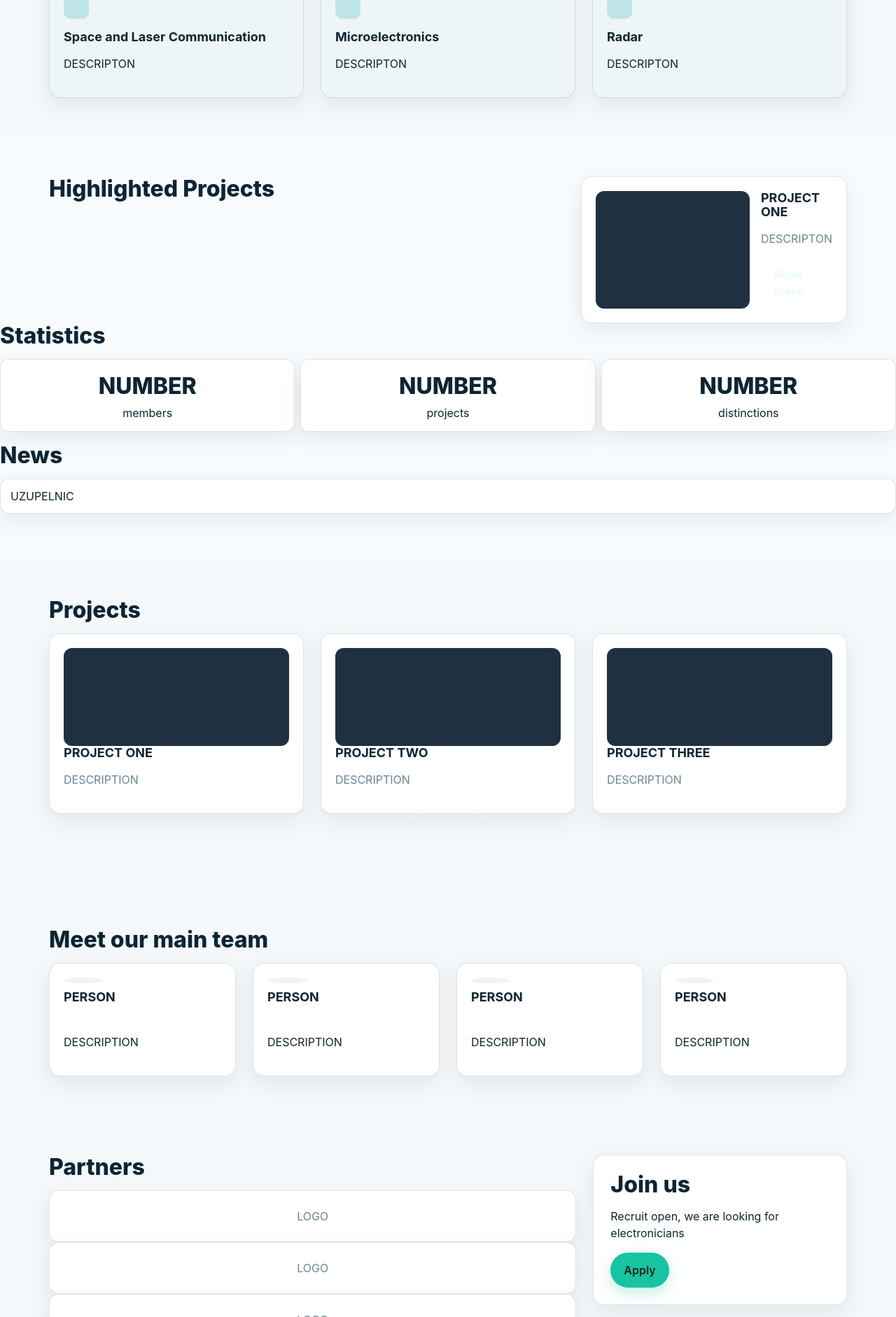
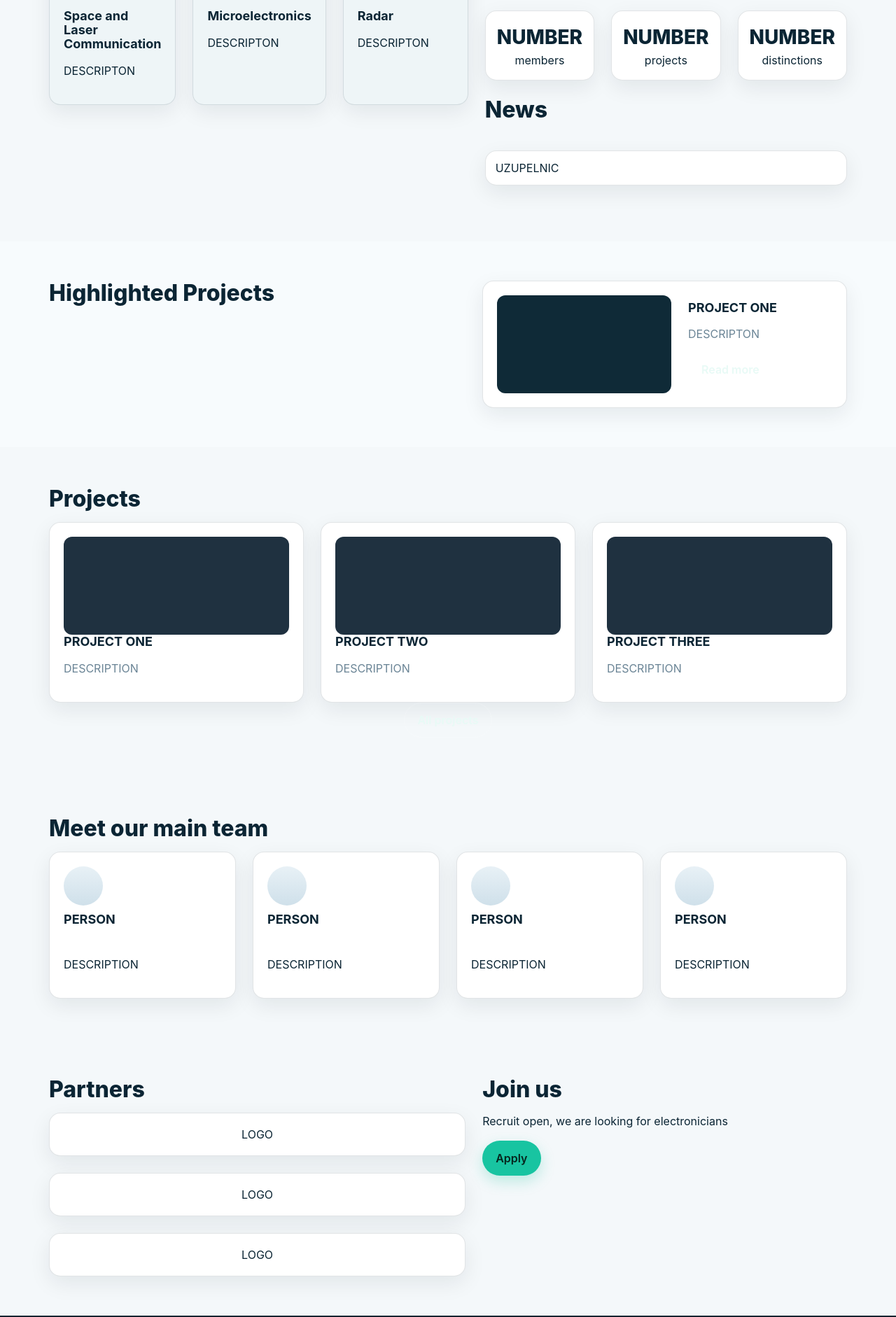
Before and after one commit to tsuruguu/skylink_website, a plain HTML site: page index.html in a window 1280 px wide. Shown: the part 705-2587 px from the top of the page at 70% size. Drawn offline with Linux system fonts and the light colour scheme.

Commit message:
Another changes

```diff
--- a/index.html
+++ b/index.html
@@ -11,7 +11,7 @@
 
     <body>
         <header class="site-header">
-            <div class="container-nav">
+            <div class="container nav">
                 <a class="brand" href="#home">
                     <span class="brand-text">AGH&nbsp;Skylink</span>
                 </a>
@@ -70,6 +70,23 @@
                         <p>DESCRIPTON</p>
                     </li>
                 </ul>
+
+            <aside class="sidebar">
+                <h2>Statistics</h2>
+                <ul class="stats">
+                    <li><span class="big">NUMBER</span><span>members</span></li>
+                    <li><span class="big">NUMBER</span><span>projects</span></li>
+                    <li><span class="big">NUMBER</span><span>distinctions</span></li>
+                </ul>
+
+                <h2 id="news">News</h2>
+                <ul class="news">
+                    <li>UZUPELNIC</li>
+                </ul>
+
+                <div id="linkedin-feed"></div>
+            </aside>
+
             </div>
         </section>
 
@@ -86,21 +103,7 @@
                 </article>
             </div>
 
-            <aside class="sidebar">
-                <h2>Statistics</h2>
-                <ul class="stats">
-                    <li><span class="big">NUMBER</span><span>members</span></li>
-                    <li><span class="big">NUMBER</span><span>projects</span></li>
-                    <li><span class="big">NUMBER</span><span>distinctions</span></li>
-                </ul>
 
-                <h2 id="news">News</h2>
-                <ul class="news">
-                    <li>UZUPELNIC</li>
-                </ul>
-
-                <div id="linkedin-feed"></div>
-            </aside>
         </section>
 
         <section class="section projects" id="projects">
--- a/style.css
+++ b/style.css
@@ -135,14 +135,17 @@ h3{font-size: 18px; font-weight: 700;}
     background: linear-gradient(135deg, rgba(78, 168, 222,.25), rgba(24,196,161,.25));
     display:inline-block; margin-bottom: 10px;
 }
+.features .container{
+  display:grid;
+  grid-template-columns: 2fr 1fr;
+  gap: var(--gap);
+  align-items: start;
+}
+.features .container > h2{ grid-column: 1 / -1; }
 
 .highlight{background: #f7fbfd;}
-.two{
-    display: grid; grid-template-columns: 1.35fr .65fr; gap: var(--gap); align-items: start;
-}
-.project.card{
-    display: grid; grid-template-columns:  220px 1fr; gap: 16px;
-}
+.two{ display:grid; grid-template-columns: 1.6fr 1.4fr; gap: var(--gap); }
+.project.card{ display:grid; grid-template-columns: 1fr 1.2fr; gap: var(--gap); align-items:center; }
 .thumb{
     background: #1f3140; border-radius: 12px; min-height: 140px;
 }
@@ -150,55 +153,53 @@ h3{font-size: 18px; font-weight: 700;}
     color: var(--muted); margin:6px 0 14px;
 }
 
+.sidebar{
+    display:grid; gap: var(--gap); position: sticky; top: 20px;
+}
 .sidebar h2{margin-top: 0;}
 .stats{
-    list-style: none; margin:0 0 16px; padding: 0;
-    display:grid ; grid-template-columns: repeat(3,1fr); gap: 8px;
+    list-style:none; margin:0; padding:0;
+    display:grid; grid-template-columns: repeat(3,1fr); gap: var(--gap);
 }
 .stats li{
-    background: var(--surface); border: 1px solid var(--border);
-    border-radius: 12px; padding: 14px; text-align: center; box-shadow: var(--shadow);
+    background: var(--surface); border:1px solid var(--border);
+    border-radius: var(--radius); box-shadow: var(--shadow);
+    padding:16px; text-align:center;
 }
-.big{
-    display:block; font-size:32px; font-weight: 800; color: var(--text); margin-bottom:2px;
-}
+.stats .big{display:block; font-weight:800; font-size:28px; }
 .news{
-    list-style: none; margin: 0; padding: 0;
+    list-style:none; margin:0; padding:0; display:grid; gap:10px;
 }
 .news li{
-    background: var(--surface); border:1px solid var(--border); border-radius: 12px;
-    padding: 12px 14px; box-shadow: var(--shadow); margin-bottom: 8px;
+    background: var(--surface); border:1px solid var(--border);
+    border-radius: var(--radius); box-shadow: var(--shadow); padding:12px 14px;
 }
 
 
-.cards{
-    list-style: none; margin: 0; padding:0 ; display:grid; gap: var(--gap)
-}
-.cards.three{grid-template-columns: repeat(3, 1fr);}
-.proj.thumb{min-height: 120px; margin-bottom:10px; background: #203747; border-radius:12px}
+
+.cards{ list-style:none; margin:0; padding:0; display:grid; gap: var(--gap); }
+.cards.three{ grid-template-columns: repeat(3,1fr); }
+.project .thumb{ aspect-ratio:16/9; background:#0f2a37; border-radius:12px; }
 .proj p{color: var(--muted)}
 
 
 .person{display: flex; flex-direction: column; gap:10px;}
-.cards.four{grid-template-columns: repeat(4, 1fr);}
-.avatar{
-    width: 56px; height: 56; border-radius: 50%;
-    background: #dde7ed; border: 4px solid #edf3f6;
-    box-shadow: inset 0 0 0 1px var(--border);
+.cards.four{  grid-template-columns: repeat(4,1fr); }
+.person .avatar{
+    width:56px; height:56px; border-radius:50%;
+    background: linear-gradient(#e8f1f6,#cfe0ea);
 }
 
 
 .partners.two{align-items: center;}
-.logos{list-style: none; margin: 0; padding: 0;}
+.logos{
+    list-style:none; margin:0; padding:0; display:grid; gap: var(--gap);
+}
 .logo{
     background: var(--surface); border:1px solid var(--border);
-    border-radius: 14px; padding: 24px; text-align: center;
-    color: var(--muted); box-shadow: var(--shadow);
+    border-radius: var(--radius); box-shadow: var(--shadow); padding:18px; text-align:center;
 }
-.join{
-    background:var(--surface); border: 1px solid var(--border);border-radius: var(--radius);
-    padding: 24px; box-shadow: var(--shadow);
-}
+.join{ align-self:start; }
 
 
 .footer{
@@ -221,21 +222,12 @@ h3{font-size: 18px; font-weight: 700;}
 
 
 @media (max-width: 1024px){
-  .hero-wrap{grid-template-columns: 1fr; text-align:left}
-  .hero-art{order: -1; margin-bottom: 12px}
-  .two{grid-template-columns: 1fr}
+  .features .container{ grid-template-columns: 1fr; }
 }
 @media (max-width: 860px){
-  .features .feature-grid{grid-template-columns: 1fr 1fr}
-  .cards.three{grid-template-columns: 1fr 1fr}
-  .cards.four{grid-template-columns: 1fr 1fr}
-  .foot{grid-template-columns: 1fr; gap: 10px}
+  .cards.three{ grid-template-columns: 1fr 1fr; }
+  .cards.four{  grid-template-columns: 1fr 1fr; }
 }
 @media (max-width: 560px){
-  .features .feature-grid{grid-template-columns: 1fr}
-  .cards.three, .cards.four{grid-template-columns: 1fr}
-  .nav{flex-wrap:wrap; height:auto; padding: 10px 0}
-  .links{flex-wrap:wrap; row-gap:6px}
-  .btn{padding:10px 14px}
-  .project.card{grid-template-columns: 1fr}
+  .cards.three, .cards.four{ grid-template-columns: 1fr; }
 }
```
